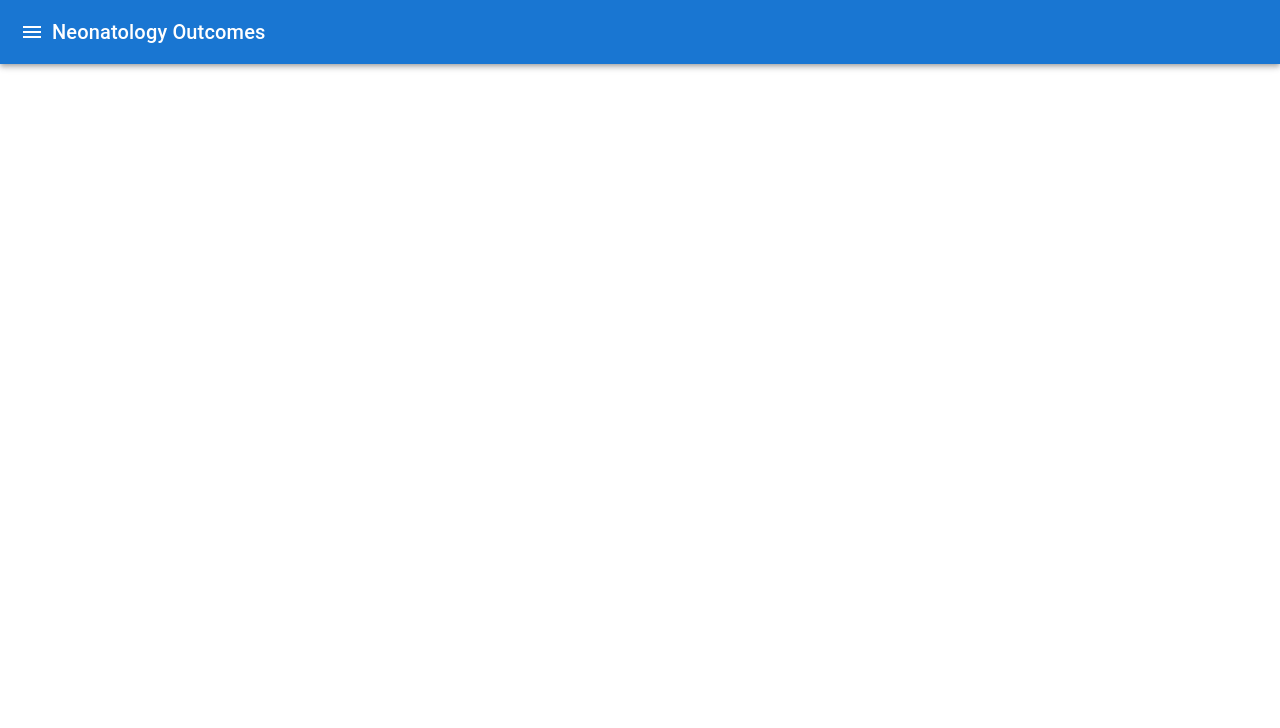
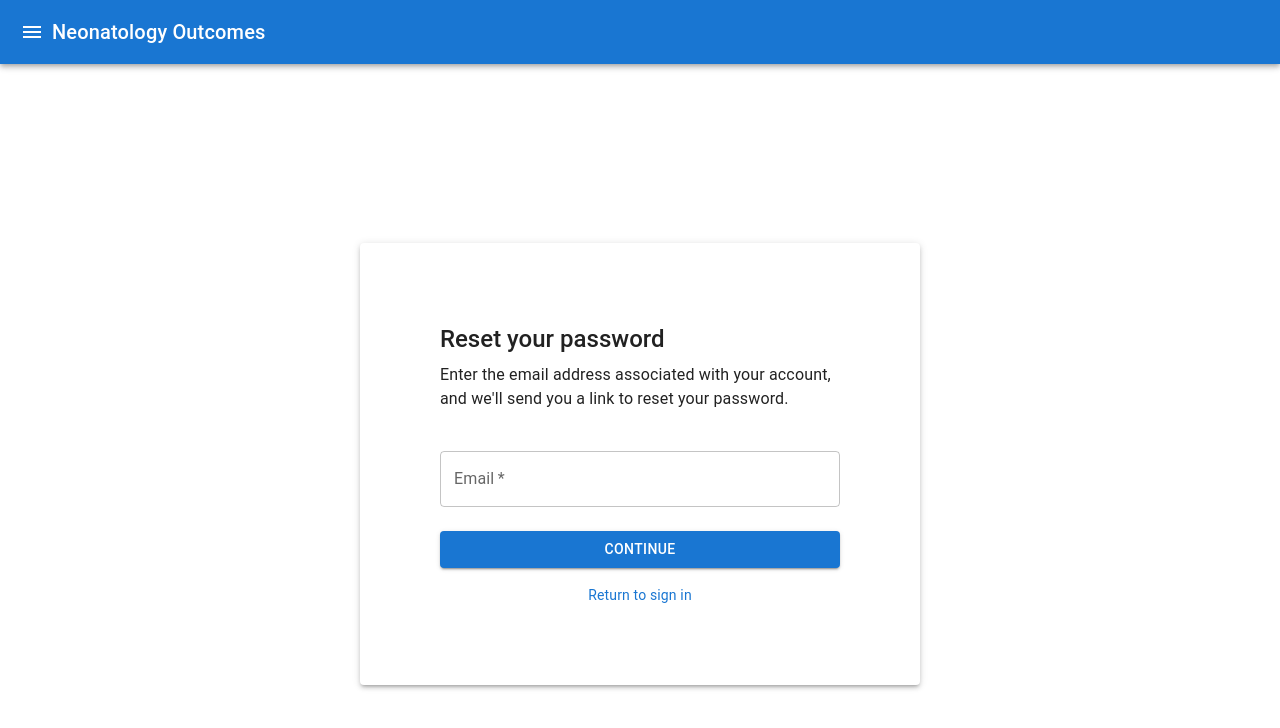
Before and after one commit to Neonatology-Outcomes/Frontend, a React (Create React App) app: page /#/forgotpassword in a window 1280 px wide. Shown: the top 728 px of the page. Built offline with nearby package versions, Linux system fonts and the light colour scheme; what apisauce would draw is missing.

Commit message:
working on the forgot password page

```diff
--- /dev/null
+++ b/src/pages/ForgotPassword/index.js
@@ -0,0 +1,128 @@
+import React, { useEffect, useRef, useState } from 'react';
+import { useHistory } from 'react-router-dom';
+import { isEmpty } from 'ramda';
+import { filter, values } from 'ramda';
+import { Button, TextField, Typography, Link, Box, Container, Paper, Grid } from '@mui/material'
+import { styles } from './styles';
+import { sleep, validateEmail } from '../../utils';
+
+function ForgotPassword() {
+
+  const [windowSize, setWindowSize] = useState([
+    window.innerWidth,
+    window.innerHeight,
+  ]);
+
+  const history = useHistory();
+  const [email, setEmail] = useState('');
+  const [validationObject, setValidationObject] = useState({});
+  const [continueClicked, setContinueClicked] = useState(false);
+  const [signUpClicked, setSignUpClicked] = useState(false);
+
+  const getValidationObject = () => (
+    {
+      email: isEmpty(email),
+    }
+  );
+
+  useEffect(() => {
+    setValidationObject(getValidationObject);
+    const handleWindowResize = () => {
+      setWindowSize([window.innerWidth, window.innerHeight]);
+    };
+
+    window.addEventListener('resize', handleWindowResize);
+
+    return () => {
+      window.removeEventListener('resize', handleWindowResize);
+    };
+  }, []);
+
+
+
+
+
+    // const userResponse = await login(data);
+
+    // if (userResponse.ok) {
+    //   history.push('/rules');
+    // } else {
+    //   setIncorrectCredentials(true);
+    // }
+
+//     console.log('user login object', userResponse)
+//   };
+
+
+const handleOnChangeEmail = ({ target }) => {
+  const { value } = target;
+  setEmail(value)
+  // console.log('validate', validateEmail(value))
+  // console.log('fuuuuuuck', !(!isEmpty(value) && validateEmail(value)))
+  const emailError = {
+    ...validationObject,
+    // email: isEmpty(value) && (isEmpty(value) || validateEmail(value))
+    email: !(!isEmpty(value) && validateEmail(value))
+
+  }
+  if (signUpClicked) {
+    setValidationObject(emailError)
+  }
+}
+
+
+const handleContinueClick = () => {
+  setContinueClicked(true);
+  const emailError = !validateEmail(email);
+  setValidationObject({ ...validationObject, email: emailError });
+};
+
+
+
+  const getWindowStyleSize = () =>
+    windowSize[0] >= 680 ? '80px' : '10px';
+
+  // console.log(windowSize[0])
+
+  return (
+    <Container style={styles.container}>
+      <Paper style={styles.paper(getWindowStyleSize())} elevation={3} xs={12} md={6}>
+        <Typography variant="h5" component="h1" style={{ fontWeight: 500, marginBottom: 8 }}>
+          Reset your password
+        </Typography>
+        <Typography variant="body1" component="p" style={{ marginBottom: 24 }}>
+          Enter the email address associated with your account, and we'll send you a link to reset your password.
+        </Typography>
+        <form style={styles.form}>
+            <TextField
+              error={continueClicked && validationObject['email']}
+              style={styles.textField}
+              fullWidth
+              required
+              value={email}
+              onChange={handleOnChangeEmail}
+              id="email"
+              label="Email"
+              type="email"
+              autoComplete="email"
+              helperText={continueClicked && validationObject['email'] ? "Invalid email format" : ""}
+            />
+          <Grid container style={styles.buttons}>
+            <Grid item xs={12} >
+              <Button fullWidth variant="contained" color="primary" onClick={handleContinueClick}>
+                Continue
+              </Button>
+            </Grid>
+          </Grid>
+          <Box mt={2}>
+            <Link href="#login" variant="body2" style={styles.forgotPassword}>
+              Return to sign in
+            </Link>
+          </Box>
+        </form>
+      </Paper>
+    </Container>
+  );
+}
+
+export default ForgotPassword;
--- /dev/null
+++ b/src/pages/ForgotPassword/styles.js
@@ -0,0 +1,30 @@
+export const styles = {
+	container: {
+    height: '100vh',
+    display: 'flex',
+    alignItems: 'center',
+    justifyContent: 'center',
+  },
+  paper: (padding) => ({
+    padding,
+    minWidth: '300px',
+    width: '400px',
+  }),
+  form: {
+    display: 'flex',
+    flexDirection: 'column',
+    alignItems: 'center',
+  },
+  textField: {
+    marginTop: '16px',
+  },
+  buttons: {
+    marginTop: '24px',
+    display: 'flex',
+    justifyContent: 'center',
+    width: '100%',
+  },
+  forgotPassword: {
+    textDecoration: 'none'
+  },
+};
--- a/src/routes.js
+++ b/src/routes.js
@@ -7,6 +7,7 @@ import Home from './pages/Home';
 import Rules from './pages/Rules';
 import Login from './pages/Login';
 import SignUp from './pages/SignUp';
+import ForgotPassword from './pages/ForgotPassword';
 
 
   const Routes = () => (
@@ -15,6 +16,7 @@ import SignUp from './pages/SignUp';
         <Route path="/rules" exact component={Rules} />
         <Route path="/login" exact component={Login} />
         <Route path="/signup" exact component={SignUp} />
+        <Route path="/forgotpassword" exact component={ForgotPassword} />
         {/* <Route path="/posts" exact component={Posts} />
         <Route path="/tags" exact component={Tags} /> */}
         {/* <Route component={NotFound} /> */}
```
